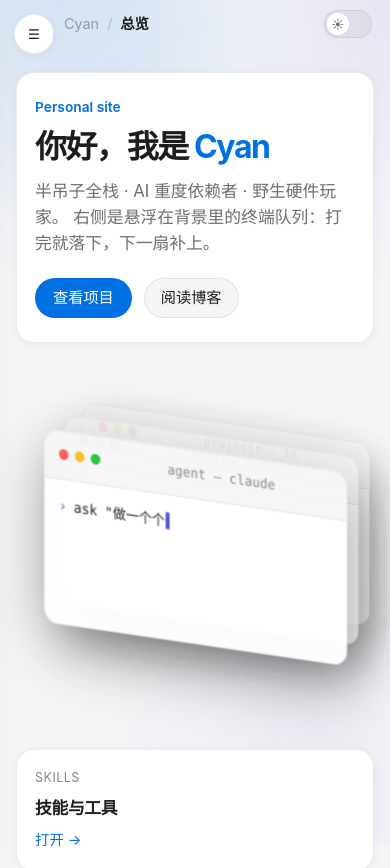
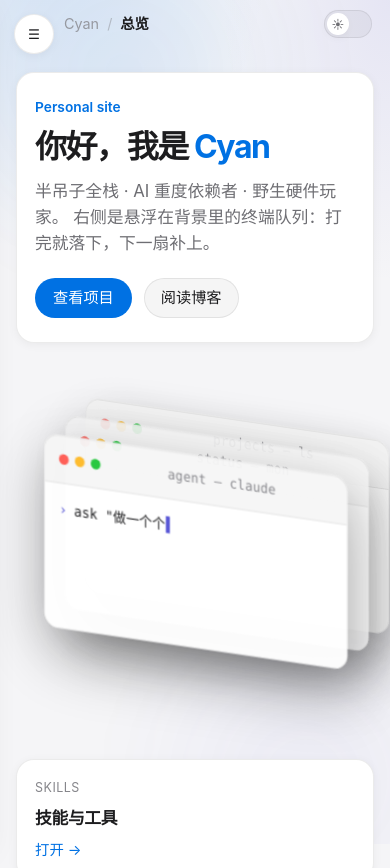
Before and after one commit to BakkaBlue/BakkaBlue.github.io, a Vue app: page / in a window 390 px wide. Shown: the top 868 px of the page. Built offline with nearby package versions, Linux system fonts and the light colour scheme.

Commit message:
style: equal-size terminal cards with wider right-rear spacing
Remove per-card scale shrink so all three terminals stay the same size, and increase stack offsets for a clearer pseudo-3D layering.

```diff
--- a/src/components/TerminalQueue.vue
+++ b/src/components/TerminalQueue.vue
@@ -278,34 +278,32 @@ onUnmounted(() => {
 </script>
 
 <style scoped>
-/* Floating stage — original layout, orthographic (no perspective) */
+/* Floating orthographic stack — same-size cards, pseudo-3D by offset only */
 .stage {
   position: relative;
   width: 100%;
-  height: 520px;
+  height: 540px;
   overflow: visible;
   background: transparent;
   border: 0;
   box-shadow: none;
-  /* intentionally no perspective */
 }
 
 .floor {
   position: absolute;
-  left: 10%;
-  right: 6%;
-  bottom: 2%;
-  height: 52%;
+  left: 12%;
+  right: 8%;
+  bottom: 4%;
+  height: 42%;
   border-radius: 50%;
   background: radial-gradient(
     ellipse at center,
-    color-mix(in srgb, var(--text-primary) 11%, transparent),
+    color-mix(in srgb, var(--text-primary) 10%, transparent),
     transparent 74%
   );
-  filter: blur(14px);
-  opacity: 0.32;
-  /* screen-space soft ground only */
-  transform: translateY(10px) scale(1.15, 0.55);
+  filter: blur(16px);
+  opacity: 0.28;
+  transform: translateY(12px) scale(1.12, 0.52);
   pointer-events: none;
 }
 
@@ -314,18 +312,19 @@ onUnmounted(() => {
   inset: 0;
   display: grid;
   place-items: center;
-  /* same orientation as original elevation style */
+  transform-style: flat;
+  /* keep original elevation/yaw; no perspective */
   transform:
-    translate3d(10px, 10px, 0)
+    translate3d(10px, 8px, 0)
     rotateX(-24deg)
     rotateY(-40deg);
-  transform-style: flat;
 }
 
 .term {
   --i: 0;
   position: absolute;
-  width: min(98%, 600px);
+  /* identical size for every card */
+  width: min(96%, 600px);
   border-radius: 16px;
   overflow: hidden;
   border: 1px solid var(--border);
@@ -335,16 +334,15 @@ onUnmounted(() => {
     18px 10px 40px rgba(0, 0, 0, 0.1),
     0 1px 0 color-mix(in srgb, var(--text-primary) 8%, transparent) inset;
   /*
-    original queue offsets, without translateZ (that needs perspective).
-    keep the same screen-space movement so positions stay familiar.
+    pseudo-3D: same size, larger right-rear spacing.
+    deeper cards only offset — no scale shrink.
   */
   transform:
     translate(
-      calc(var(--i) * 18px),
-      calc(var(--i) * -20px)
-    )
-    scale(calc(1 - var(--i) * 0.03));
-  opacity: calc(1 - var(--i) * 0.1);
+      calc(var(--i) * 36px),
+      calc(var(--i) * -32px)
+    );
+  opacity: calc(1 - var(--i) * 0.06);
   transition:
     transform 0.75s var(--ease-out),
     opacity 0.55s var(--ease-out),
@@ -352,7 +350,7 @@ onUnmounted(() => {
 }
 
 .term.queue {
-  filter: saturate(0.92) brightness(0.98);
+  filter: saturate(0.95) brightness(0.985);
 }
 
 .term.active {
@@ -453,8 +451,7 @@ onUnmounted(() => {
     opacity: 0.9;
   }
   100% {
-    /* same drop direction as original, screen-space only */
-    transform: translate(16px, 260px) scale(0.9);
+    transform: translate(18px, 270px) scale(1);
     opacity: 0;
     filter: blur(1.5px);
   }
@@ -479,7 +476,7 @@ onUnmounted(() => {
 
 @media (max-width: 980px) {
   .stage {
-    height: 460px;
+    height: 470px;
   }
 
   .stack {
@@ -491,6 +488,11 @@ onUnmounted(() => {
 
   .term {
     width: min(94%, 540px);
+    transform:
+      translate(
+        calc(var(--i) * 30px),
+        calc(var(--i) * -28px)
+      );
   }
 
   .body {
@@ -501,7 +503,7 @@ onUnmounted(() => {
 
 @media (max-width: 560px) {
   .stage {
-    height: 380px;
+    height: 390px;
   }
 
   .stack {
@@ -513,6 +515,11 @@ onUnmounted(() => {
 
   .term {
     width: min(96%, 420px);
+    transform:
+      translate(
+        calc(var(--i) * 24px),
+        calc(var(--i) * -22px)
+      );
   }
 
   .body {
```
